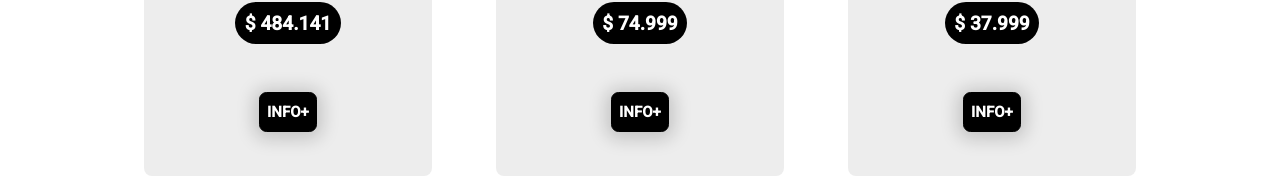
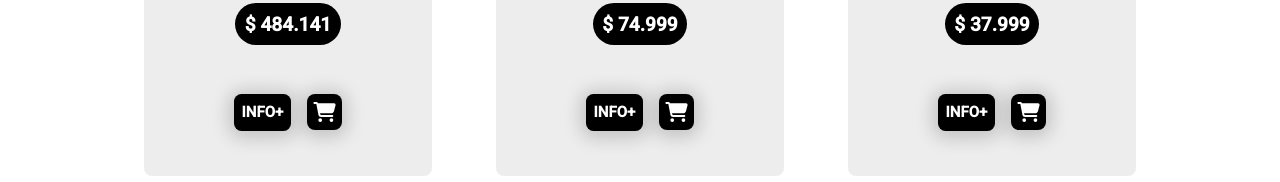
Before and after one commit to SantiagoNDelosSantos/Global-Tech, a React (Create React App) app: page / in a window 1280 px wide. Shown: the part 574-756 px from the top of the page. Built offline with nearby package versions, Linux system fonts and the light colour scheme.

Commit message:
Icon carrito Item

```diff
--- a/src/components/CartWidget/CartWidget.css
+++ b/src/components/CartWidget/CartWidget.css
@@ -11,7 +11,7 @@
 
 }
 
-.CarritoIcons:hover{
+.CarritoIcon:hover{
     transform: scale(1.1);
 }
 
--- a/src/components/Item/Item.css
+++ b/src/components/Item/Item.css
@@ -68,7 +68,6 @@
     padding: 0.50em;
     display: flex;
     justify-content: center;
-    border: 0.13em black solid;
     border-radius: 0.50em;
     text-transform: uppercase;
     -webkit-box-shadow: 0px 2px 18px 5px rgba(0,0,0,0.18);
@@ -80,3 +79,29 @@
     color: rgb(0, 0, 0);
     background: #ffffff;
 }
+
+.InfoCarrito{
+    display: flex;
+    flex-direction: row;
+    gap: 1em;
+    justify-content: center;
+    align-items: center;
+}
+
+.CarritoIconItem{
+    color: white;
+    background-color: black;
+    padding: 0.40em;
+    width: 1.40em;
+    height: 1.45em;
+    border-radius: 0.50em;
+
+    -webkit-box-shadow: 0px 2px 18px 5px rgba(0,0,0,0.18);
+    -moz-box-shadow: 0px 2px 18px 5px rgba(0,0,0,0.18);
+    box-shadow: 0px 2px 18px 5px rgba(0,0,0,0.18);
+}
+
+.CarritoIconItem:hover{
+    color: rgb(0, 0, 0);
+    background: #ffffff;
+}
--- a/src/components/Item/Item.js
+++ b/src/components/Item/Item.js
@@ -1,5 +1,8 @@
 import "./Item.css"
 import {Link} from "react-router-dom"
+
+import { FontAwesomeIcon} from '@fortawesome/react-fontawesome';
+import { faCartShopping} from "@fortawesome/free-solid-svg-icons";
 
 const Item = ({id, marca, modelo, img, precio}) => {
     return(
@@ -19,7 +22,13 @@ const Item = ({id, marca, modelo, img, precio}) => {
 
             </div>
 
-            <Link to={`/item/${id}`} className="Info"> Info+</Link>
+            <div className="InfoCarrito">
+
+                <Link to={`/item/${id}`} className="Info"> Info+</Link>
+
+                <FontAwesomeIcon icon={faCartShopping} className="CarritoIconItem"/>
+
+            </div>
 
         </div>
 
```
